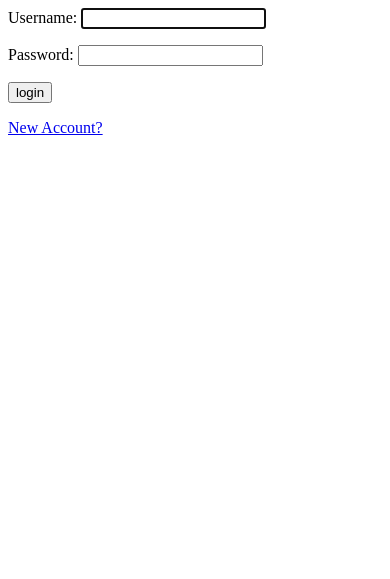
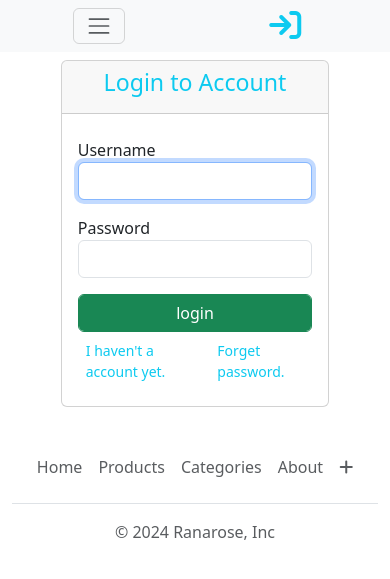
Before and after one commit to akfaqih3/Rana-Rose, a Django app: page /Account/login/ in a window 390 px wide. Shown: the top 579 px of the page. Run offline with Django 5.2, Linux system fonts and the light colour scheme; some libraries are stand-ins or nearby versions.

Commit message:
finish authentication operation (login ,signup and logout)

```diff
--- /dev/null
+++ b/RanaRose/static/js/script.js
@@ -0,0 +1,9 @@
+const inputs = document.querySelectorAll('input,textarea,select');
+
+for (const input of inputs){
+    if (input.nodeName === 'TEXTAREA'){
+        input.style.height = '4em'
+        input.style.resize = 'none'
+    }
+    input.classList.add('form-control')
+}
--- a/RanaRose/templates/base.html
+++ b/RanaRose/templates/base.html
@@ -18,8 +18,6 @@
         {% include 'include/footer.html' %}
     </footer>
 
-    {% include 'include/dialog.html' %}
-
     {% include 'include/script.html' %}
 </body>
 </html>
--- a/RanaRose/templates/include/header.html
+++ b/RanaRose/templates/include/header.html
@@ -163,12 +163,12 @@
               <!-- Right elements -->
               <div class="d-flex align-items-center">
                 <!-- Icon -->
-                <a class="text-reset mx-2 me-3" href="#">
-                  <i class="fa fa-cart-shopping fa-2x text-info"></i>
-                </a>
-                <!-- <i class="fa-solid fa-cart-shopping fa-2x"></i> -->
-                <!-- Avatar -->
                 {% if user.is_authenticated %}
+                  <a class="text-reset mx-2 me-3" href="#">
+                    <i class="fa fa-cart-shopping fa-2x text-info"></i>
+                  </a>
+                  <!-- <i class="fa-solid fa-cart-shopping fa-2x"></i> -->
+                  <!-- Avatar -->
                   <div class="dropdown">
                     <a
                       class=" hidden-arrow"
@@ -195,18 +195,18 @@
                       aria-labelledby="navbarDropdownMenuAvatar"
                     >
                       <li>
-                        <a class="dropdown-item" href="#"><i class="fa fa-user mx-1 text-info"></i>My profile</a>
+                        <a class="dropdown-item" href="#"><i class="fa fa-user mx-1 text-info"></i>{{user.first_name|add:' '|add:user.last_name}}</a>
                       </li>
                       <li>
                         <a class="dropdown-item" href="#"><i class="fa fa-cog mx-1 text-dark-emphasis"></i> Settings</a>
                       </li>
                       <li>
-                        <a class="dropdown-item" href="{% url 'Registration:logout' %}" data-b-toggle="modal" data-b-target="#logoutModal"><i class="fa fa-power-off mx-1 text-danger"></i>Logout</a>
+                        <a class="dropdown-item" href="#" data-bs-toggle="modal" data-bs-target="#logoutModal"><i class="fa fa-power-off mx-1 text-danger"></i>Logout</a>
                       </li>
                     </ul>
                   </div>
                 {% else %}
-                  <a class="text-reset me-3" href="{% url 'Registration:login' %}">
+                  <a class="text-reset mx-4 me-3" href="{% url 'Registration:login' %}">
                     <i class="fa fa-sign-in fa-2x text-info"></i>
                   </a>
                 {% endif %}
--- a/RanaRose/templates/include/script.html
+++ b/RanaRose/templates/include/script.html
@@ -2,3 +2,4 @@
 
 <script src="{% static 'bootstrap-5.3.3-dist/js/bootstrap.bundle.js' %}"></script>
 <script src="{% static 'bootstrap-5.3.3-dist/js/jquery.min.js' %}"></script>
+<script src="{% static 'js/script.js' %}"></script>
--- a/RanaRose/templates/registration/login.html
+++ b/RanaRose/templates/registration/login.html
@@ -1,11 +1,32 @@
+{% extends 'base.html' %}
+{% block content %}
+<section>
+    <div class="container w-75 m-auto mt-2 ">
+        <div class="card col-12 col-md-6 col-lg-6 align-items-center m-auto">
+            <div class="card-header text-center w-100">
+                <h3 class="text-info">Login to Account</h3>
+            </div>
+            <div class="card-body w-100">
+                <form action="{% url 'Registration:login' %}" method="POST">
+                    {% csrf_token %}
+                    {% for feild in form %}
+                        <div class="form-group py-2">
+                            {{feild.label}}
+                            {{feild}}
 
-<section>
-    <div class="container">
-        <form action="" method="POST" class="">
-            {% csrf_token %}
-            {{form.as_p}}
-            <input type="submit" class="btn btn-success w-auto" value="login">
-        </form>
-        <a href="{% url 'Registration:signup' %}">New Account?</a>
+                        </div>
+                    {% endfor %}
+                    {% if form.errors %}
+                    <small class="text-danger">Please enter a correct username and password.</small>
+                    {% endif %}
+                    <input type="submit" class="btn btn-success mt-2" value="login">
+                </form>
+                <div class="d-flex justify-content-between ">
+                    <a href="{% url 'Registration:signup' %}" class="m-2 text-info text-decoration-none small">I haven't a account yet.</a>
+                    <a href="{% url 'Registration:login' %}" class="m-2 text-info text-decoration-none small">Forget password.</a>
+                </div>
+            </div>
+        </div>
     </div>
 </section>
+{% endblock content %}
--- a/RanaRose/templates/registration/logout.html
+++ /dev/null
@@ -1,5 +0,0 @@
-<form action="" method="POST">
-    {% csrf_token %}
-    {{form.as_p}}
-    <input type="submit" value="logout">
-</form>
--- a/Registration/urls.py
+++ b/Registration/urls.py
@@ -4,7 +4,7 @@ from django.contrib.auth import views as auth_views
 app_name='Registration'
 
 urlpatterns=[
-    path('login/',auth_views.LoginView.as_view(next_page='Site:Home'),name='login'),
+    path('login/',auth_views.LoginView.as_view(next_page='Site:Home',redirect_authenticated_user=True),name='login'),
     path('signup/',views.newAccount.as_view(),name='signup'),
-    path('logout/',auth_views.LogoutView.as_view(next_page='Site:Home'),name='logout')
+    path('logout/',auth_views.LogoutView.as_view(next_page='Site:Home'),name='logout'),
 ]
```
Also changed, not shown: RanaRose/templates/include/dialog.html (deleted, +0 -18 lines), RanaRose/templates/registration/signup.html (+27 -8 lines), Registration/forms.py (added, +9 -0 lines), Registration/views.py (+22 -7 lines), db.sqlite3.
